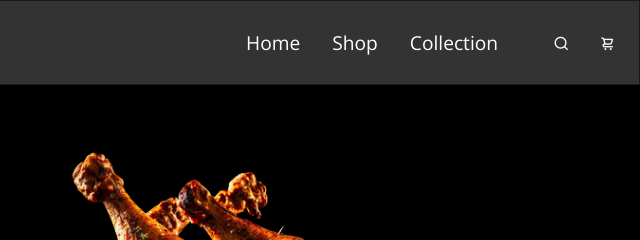
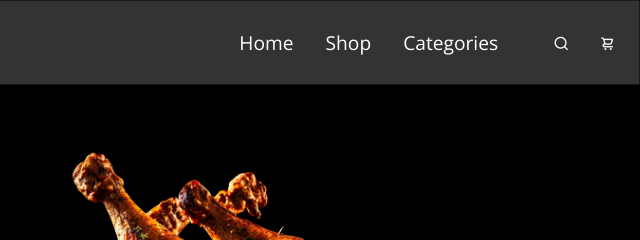
Before and after one commit to digrajthakur/Five-Ten-Foods-Co., a plain HTML site: page index.html in a window 1280 px wide. Shown: the top 240 px of the page, 640-1280 px from the left. Drawn offline with nearby package versions, Linux system fonts and the light colour scheme.

Commit message:
Update index.html

```diff
--- a/index.html
+++ b/index.html
@@ -3,7 +3,7 @@
     <head>
         <meta charset="UTF-8">
         <meta name="viewport" content="width=device-width, initial-scale=1.0">
-        <title>Slick Website</title>
+        <title>Five Ten Foods & Co.</title>
         <link rel="stylesheet" href="https://unicons.iconscout.com/release/v2.1.6/css/unicons.css">
         <link rel="stylesheet" href="style.css">
         <!-- swiper css -->
@@ -31,7 +31,7 @@
                         <a href="#shop">Shop</a>
                     </h1>
                     <h1>
-                        <a href="#collection">Collection</a>
+                        <a href="#collection">Categories</a>
                     </h1>
                     <!-- <h1>
                         <a href="app.html">Contact Us</a>
```
